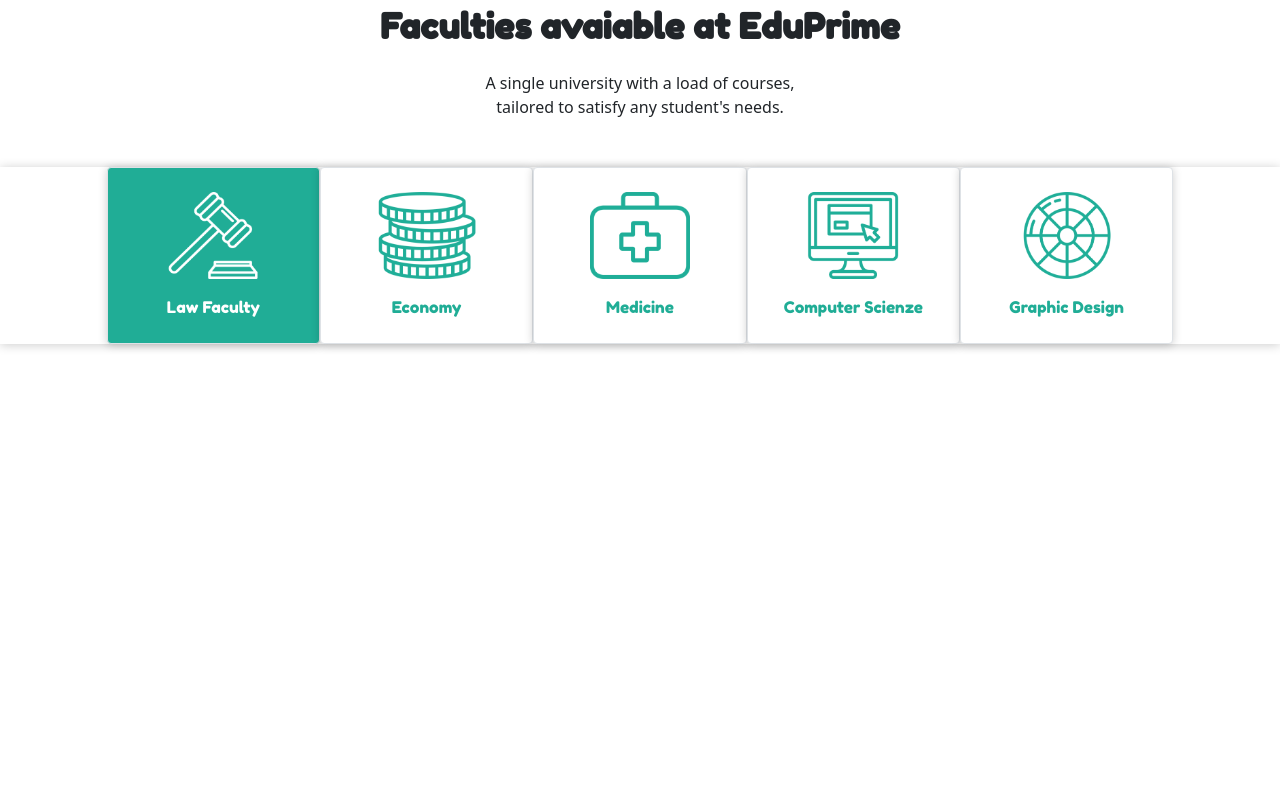
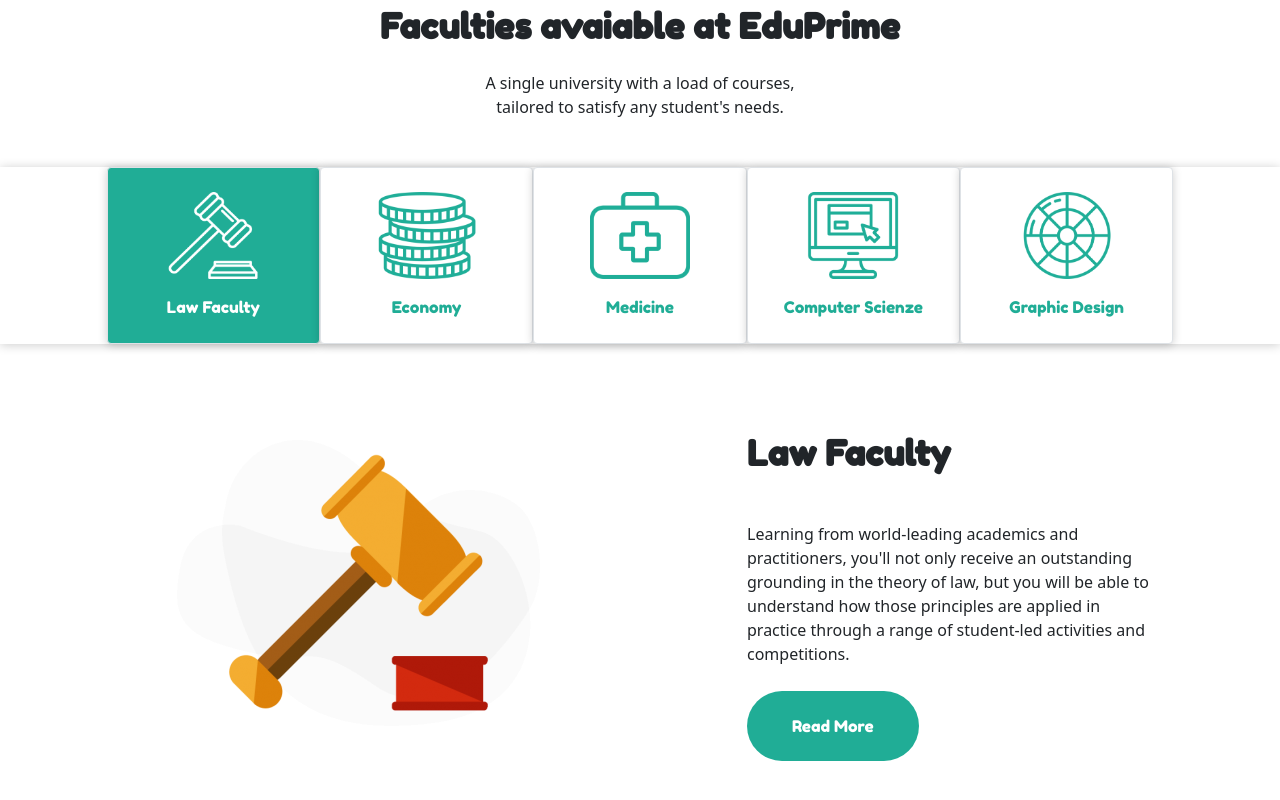
Before and after one commit to Giorgio-24/proj-html-vuejs, a Vue app: page / in a window 1280 px wide. Shown: the part 1372-2172 px from the top of the page. Before the commit the page ends 1812 px from the top, so only its background shows below. Built offline with nearby package versions, Linux system fonts and the light colour scheme.

Commit message:
selected-faculty-component-done

```diff
--- a/src/App.vue
+++ b/src/App.vue
@@ -14,7 +14,9 @@
       <div class="container-fluid">
         <FacultiesList class="row" />
       </div>
-      <div class="container my-5"></div>
+      <div class="container py-4">
+        <SelectedFaculty />
+      </div>
     </main>
     <footer class="pt-5">
       <div class="container"></div>
@@ -28,6 +30,7 @@
 import MainHeader from "./components/MainHeader.vue";
 import Faculties from "./components/Faculties.vue";
 import FacultiesList from "./components/FacultiesList.vue";
+import SelectedFaculty from "./components/SelectedFaculty.vue";
 
 export default {
   name: "App",
@@ -37,6 +40,7 @@
     MainHeader,
     Faculties,
     FacultiesList,
+    SelectedFaculty,
   },
   data() {
     return {
--- a/src/components/Paragraph.vue
+++ b/src/components/Paragraph.vue
@@ -4,7 +4,7 @@
       class="col-5 offset-1 display-flex flex-column"
       :class="invert === true ? 'order-1' : ''"
     >
-      <div class="col-1 icon-box">
+      <div class="col-1 icon-box" v-if="icon">
         <img class="img-fluid" :src="icon" alt="icon" />
       </div>
       <h2 class="col-11 fw-bold font-35 mt-3 mb-5">{{ title }}</h2>
--- /dev/null
+++ b/src/components/SelectedFaculty.vue
@@ -0,0 +1,35 @@
+<template>
+  <Paragraph
+    class="mt-5"
+    :title="title"
+    :paragraph="paragraph"
+    :buttonText="buttonText"
+    :buttonColor="buttonColor"
+    :illustration="illustration"
+    :invert="invert"
+  />
+</template>
+
+<script>
+import Paragraph from "./Paragraph.vue";
+export default {
+  name: "SelectedFaculty",
+  components: {
+    Paragraph,
+  },
+  data() {
+    return {
+      title: "Law Faculty",
+      paragraph:
+        "Learning from world-leading academics and practitioners, you'll not only receive an outstanding grounding in the theory of law, but you will be able to understand how those principles are applied in practice through a range of student-led activities and competitions.",
+      buttonText: "Read More",
+      buttonColor: "bg-color-primary",
+      illustration: require("../assets/img/Gavel-Illustration-e1556884768193.png"),
+      invert: true,
+    };
+  },
+};
+</script>
+
+<style lang="scss" scoped>
+</style>
```
